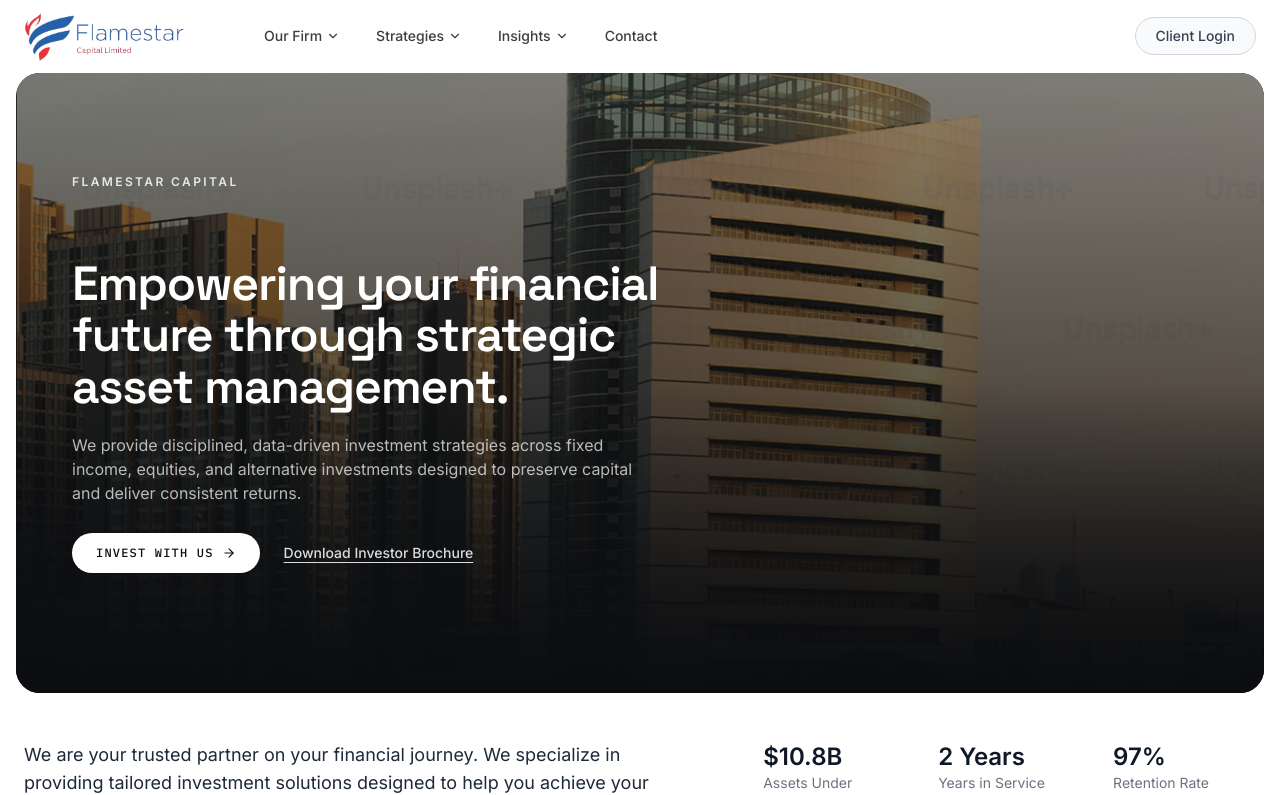
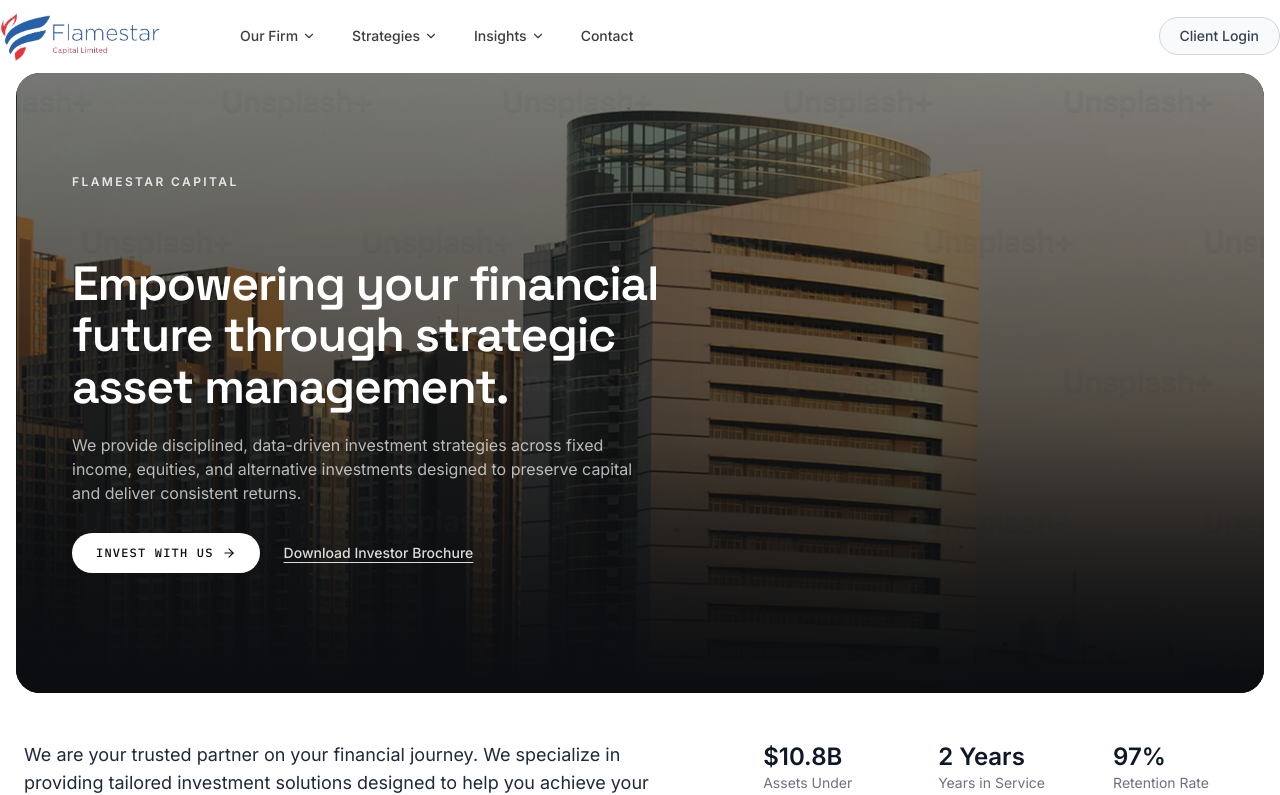
Before and after one commit to Hollayemi/flamestar, a Next.js app: page / in a window 1280 px wide. Shown: the top 795 px of the page. Built offline with nearby package versions, Linux system fonts and the light colour scheme.

Commit message:
pushing latest

```diff
--- a/components/section/Hero.tsx
+++ b/components/section/Hero.tsx
@@ -85,7 +85,7 @@
               fill
               priority
               sizes="100vw"
-              className="object-cover"
+              className="object-cover object-top"
             />
             <div className="absolute inset-0 bg-gradient-to-t from-ink via-ink/45 to-ink/10" />
           </>
--- a/components/wrapper/Header.tsx
+++ b/components/wrapper/Header.tsx
@@ -34,7 +34,7 @@
         : "bg-transparent border-b border-transparent"
         }`}
     >
-      <div className="mx-auto flex h-[4.5rem] max-w-7xl items-center justify-between px-6 py-4">
+      <div className="mx-auto flex h-[4.5rem] max-w-7xl items-center justify-between px-6 md:px-0 py-4">
         <div className="flex items-center gap-6">
           <Link href="/" className="flex items-center gap-2.5" onClick={() => setMobileOpen(false)}>
             <Image src="/images/logo.png" alt="logo" className="w-40" width={900} height={900} />
```
